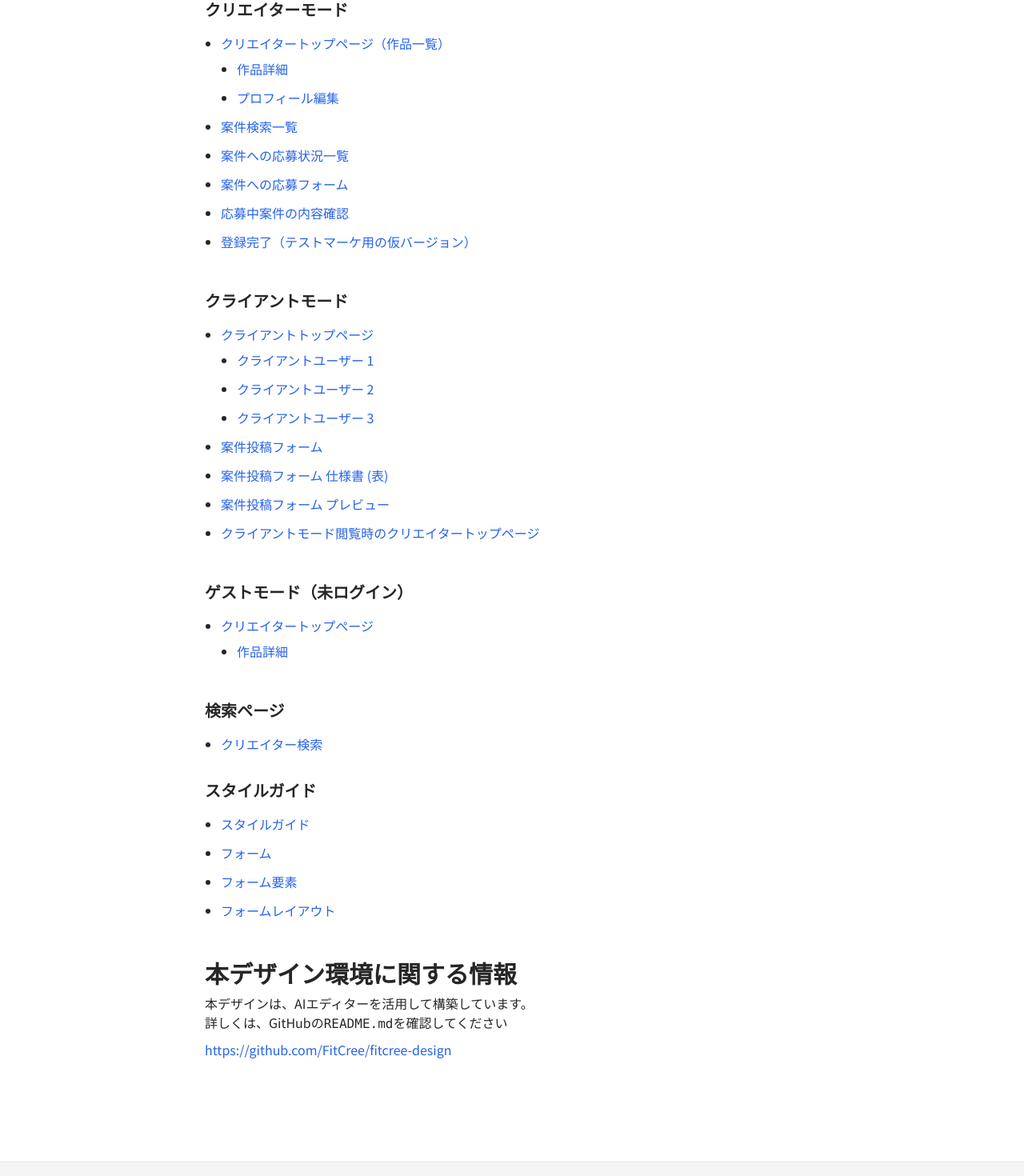
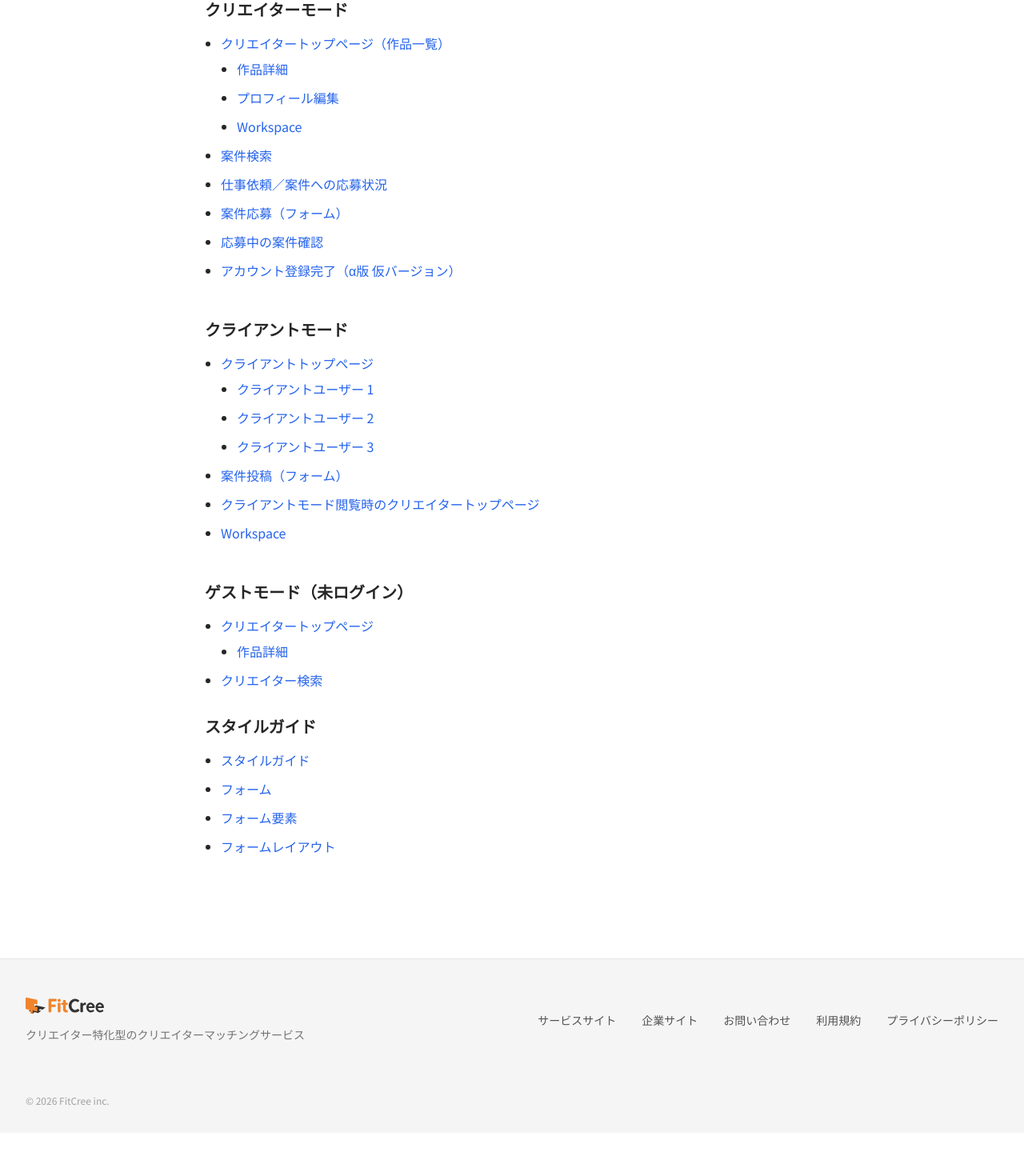
Before and after one commit to FitCree/fitcree-design, a Next.js app in the folder fitcree-design-app/: page / in a window 1280 px wide. Shown: the part 250-1720 px from the top of the page at 80% size. After the commit the page ends 1666 px from the top, so only its background shows below. Built offline with nearby package versions, Linux system fonts and the light colour scheme.

Commit message:
index fix

```diff
--- a/fitcree-design-app/src/app/page.tsx
+++ b/fitcree-design-app/src/app/page.tsx
@@ -9,7 +9,6 @@ export default function Home() {
       <HeaderGuest />
       <main className="flex-grow w-full py-32 px-6 bg-white">
         <div className="m-auto max-w-3xl">
-          {/* ... 内容は省略せず維持 ... */}
 
           <h1 className="text-3xl font-bold leading-10 tracking-tight text-neutral-800">
             FitCree Design Project
@@ -38,31 +37,36 @@ export default function Home() {
                       プロフィール編集
                     </Link>
                   </li>
+                  <li>
+                    <Link className="link-blue" href="/creator/workspace">
+                      Workspace
+                    </Link>
+                  </li>
                 </ul>
               </li>
               <li>
                 <Link className="link-blue" href="/creator/search">
-                  案件検索一覧
+                  案件検索
                 </Link>
               </li>
               <li>
-                <Link className="link-blue" href="/creator/applications">
-                  案件への応募状況一覧
+                <Link className="link-blue" href="/creator/activity">
+                  仕事依頼／案件への応募状況
                 </Link>
               </li>
               <li>
                 <Link className="link-blue" href="/creator/jobs/101/apply">
-                  案件への応募フォーム
+                  案件応募（フォーム）
                 </Link>
               </li>
               <li>
                 <Link className="link-blue" href="/creator/jobs/101/application-details">
-                  応募中案件の内容確認
+                  応募中の案件確認
                 </Link>
               </li>
               <li>
                 <Link className="link-blue" href="/creator/welcome">
-                  登録完了（テストマーケ用の仮バージョン）
+                  アカウント登録完了（α版 仮バージョン）
                 </Link>
               </li>
             </ul>
@@ -97,22 +101,17 @@ export default function Home() {
               </li>
               <li>
                 <Link className="link-blue" href="/client/post-job">
-                  案件投稿フォーム
-                </Link>
-              </li>
-              <li>
-                <Link className="link-blue" href="/client/post-job/specs">
-                  案件投稿フォーム 仕様書 (表)
-                </Link>
-              </li>
-              <li>
-                <Link className="link-blue" href="/client/post-job/preview">
-                  案件投稿フォーム プレビュー
+                  案件投稿（フォーム）
                 </Link>
               </li>
               <li>
                 <Link className="link-blue" href="/client/creators/creator-1">
                   クライアントモード閲覧時のクリエイタートップページ
+                </Link>
+              </li>
+              <li>
+                <Link className="link-blue" href="/client/workspace">
+                  Workspace
                 </Link>
               </li>
             </ul>
@@ -135,14 +134,6 @@ export default function Home() {
                   </li>
                 </ul>
               </li>
-            </ul>
-          </div>
-
-          <div className="mt-12 w-full">
-            <h2 className="mb-4 text-xl font-bold text-neutral-800">
-              検索ページ
-            </h2>
-            <ul className="flex flex-col gap-3 list-disc pl-5 text-neutral-800">
               <li>
                 <Link className="link-blue" href="/search/creators">
                   クリエイター検索
@@ -178,18 +169,6 @@ export default function Home() {
               </li>
             </ul>
           </div>
-
-          <h2 className="mt-12 text-3xl font-bold text-neutral-800">
-            本デザイン環境に関する情報
-          </h2>
-          <p className="mt-2 text-base text-neutral-800">
-            本デザインは、AIエディターを活用して構築しています。<br />詳しくは、GitHubの<code>README.md</code>を確認してください
-          </p>
-          <p className="mt-2 text-base text-neutral-800">
-            <Link className="link-blue" href="https://github.com/FitCree/fitcree-design" target="_blank">
-              https://github.com/FitCree/fitcree-design
-            </Link>
-          </p>
         </div>
       </main>
       <Footer />
```
